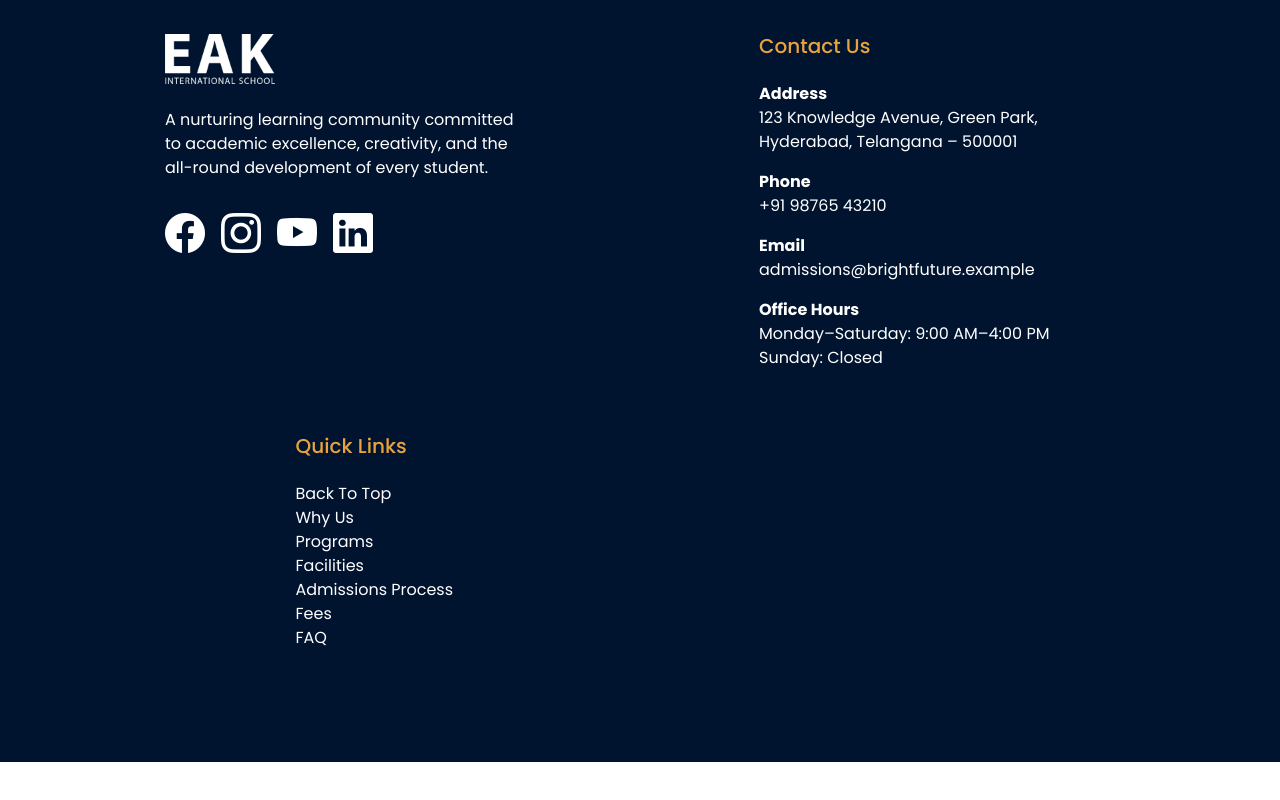
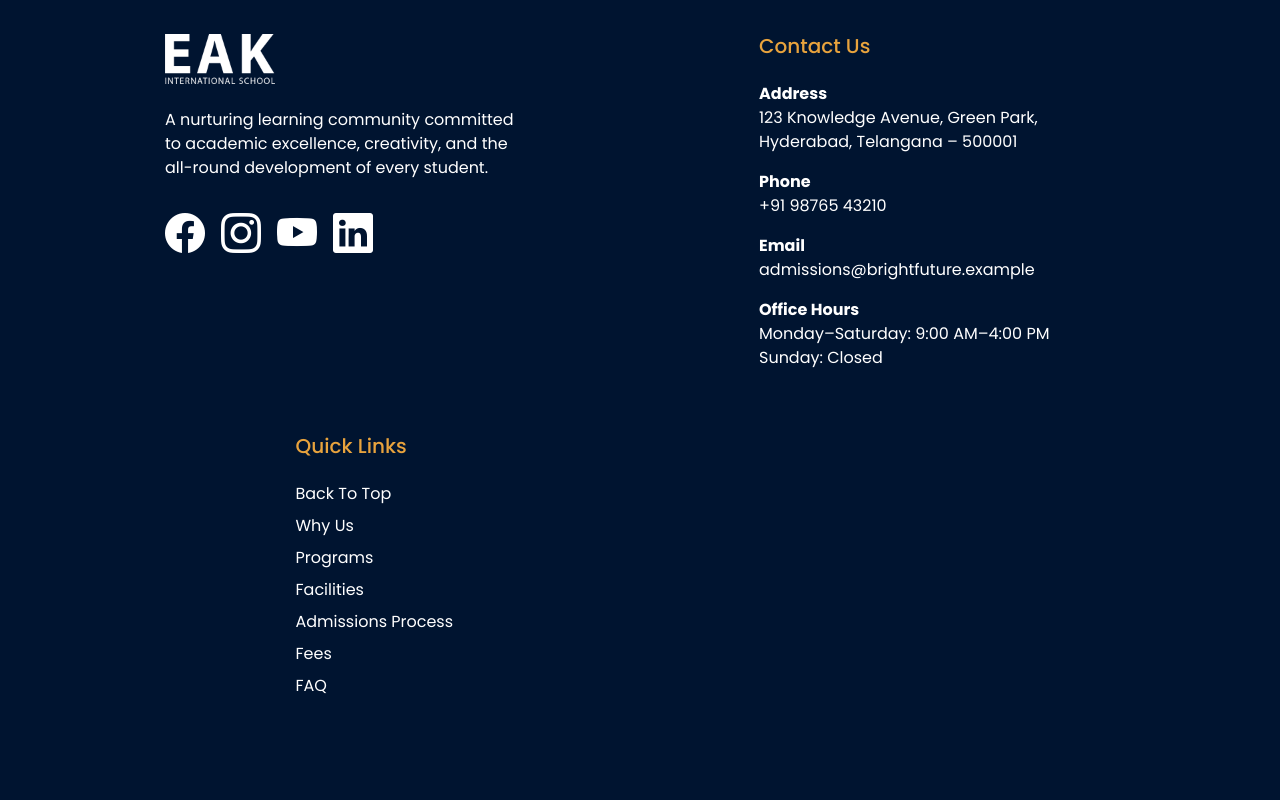
Before and after one commit to Ruthwiknetha143/EAK-international-school, a React (Vite) app: page / in a window 1280 px wide. Shown: the part 8408-9208 px from the top of the page. Before the commit the page ends 9170 px from the top, so only its background shows below. Built offline with nearby package versions, Linux system fonts and the light colour scheme.

Commit message:
Footer fixed

```diff
--- a/src/components/Footer.jsx
+++ b/src/components/Footer.jsx
@@ -32,13 +32,13 @@ const Footer = () => {
                     <div className="col-md-4">
                         <h5 className='primary-c mb-4'>Quick Links</h5>
                         <ul className='list-unstyled'>
-                            <li><a href="#" className='text-white text-decoration-none'>Back To Top</a></li>
-                            <li><a href="#why-us" className='text-white text-decoration-none'>Why Us</a></li>
-                            <li><a href="#programs" className='text-white text-decoration-none'>Programs</a></li>
-                            <li><a href="#facilities" className='text-white text-decoration-none'>Facilities</a></li>
-                            <li><a href="#process" className='text-white text-decoration-none'>Admissions Process</a></li>
-                            <li><a href="#fees" className='text-white text-decoration-none'>Fees</a></li>
-                            <li><a href="#faqs" className='text-white text-decoration-none'>FAQ</a></li>
+                            <li className='mb-2'><a href="#" className='text-white text-decoration-none'>Back To Top</a></li>
+                            <li className='mb-2'><a href="#why-us" className='text-white text-decoration-none'>Why Us</a></li>
+                            <li className='mb-2'><a href="#programs" className='text-white text-decoration-none'>Programs</a></li>
+                            <li className='mb-2'><a href="#facilities" className='text-white text-decoration-none'>Facilities</a></li>
+                            <li className='mb-2'><a href="#process" className='text-white text-decoration-none'>Admissions Process</a></li>
+                            <li className='mb-2'><a href="#fees" className='text-white text-decoration-none'>Fees</a></li>
+                            <li className='mb-2'><a href="#faqs" className='text-white text-decoration-none'>FAQ</a></li>
                         </ul>
                     </div>
                     <div className="col-md-3">
```
